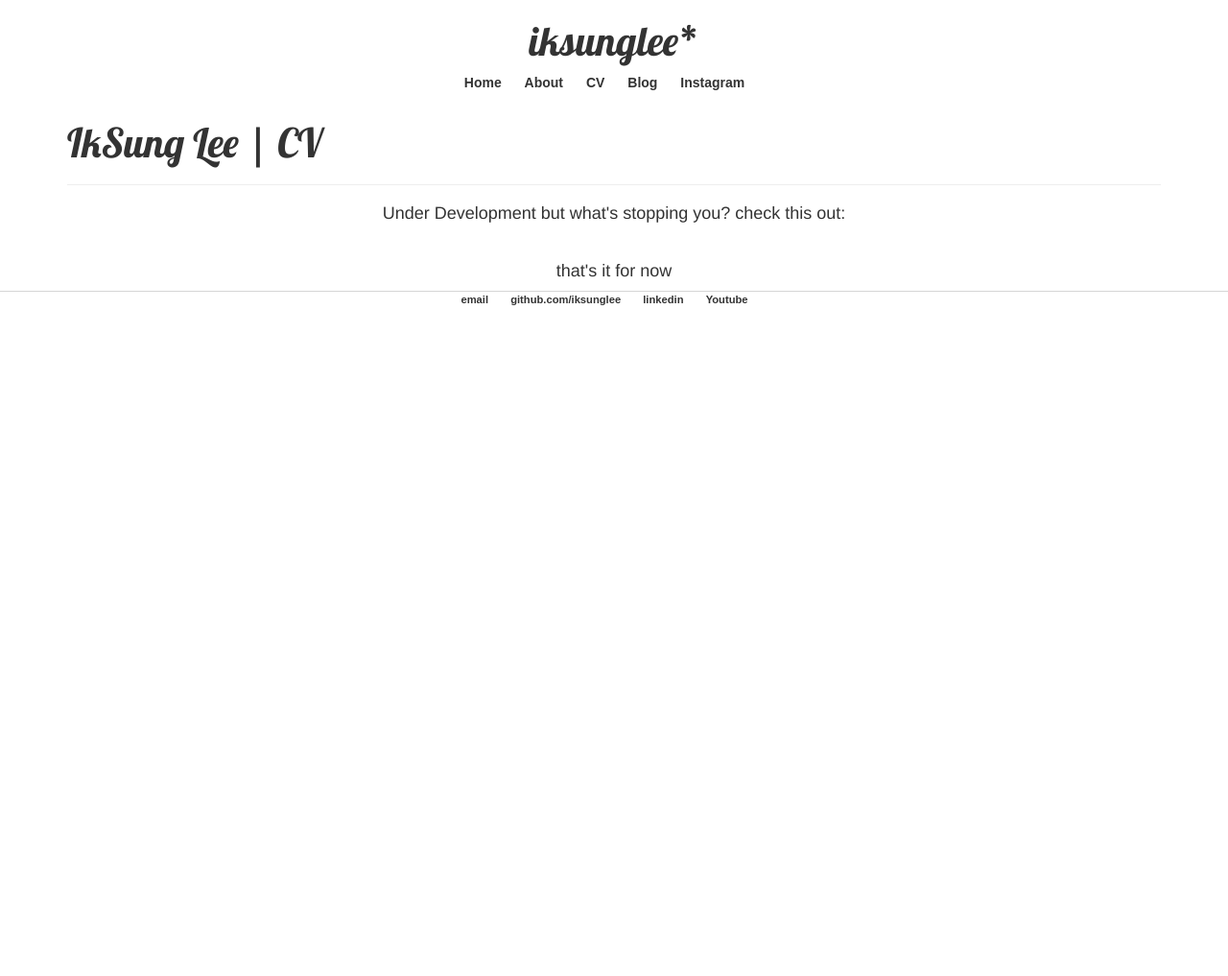
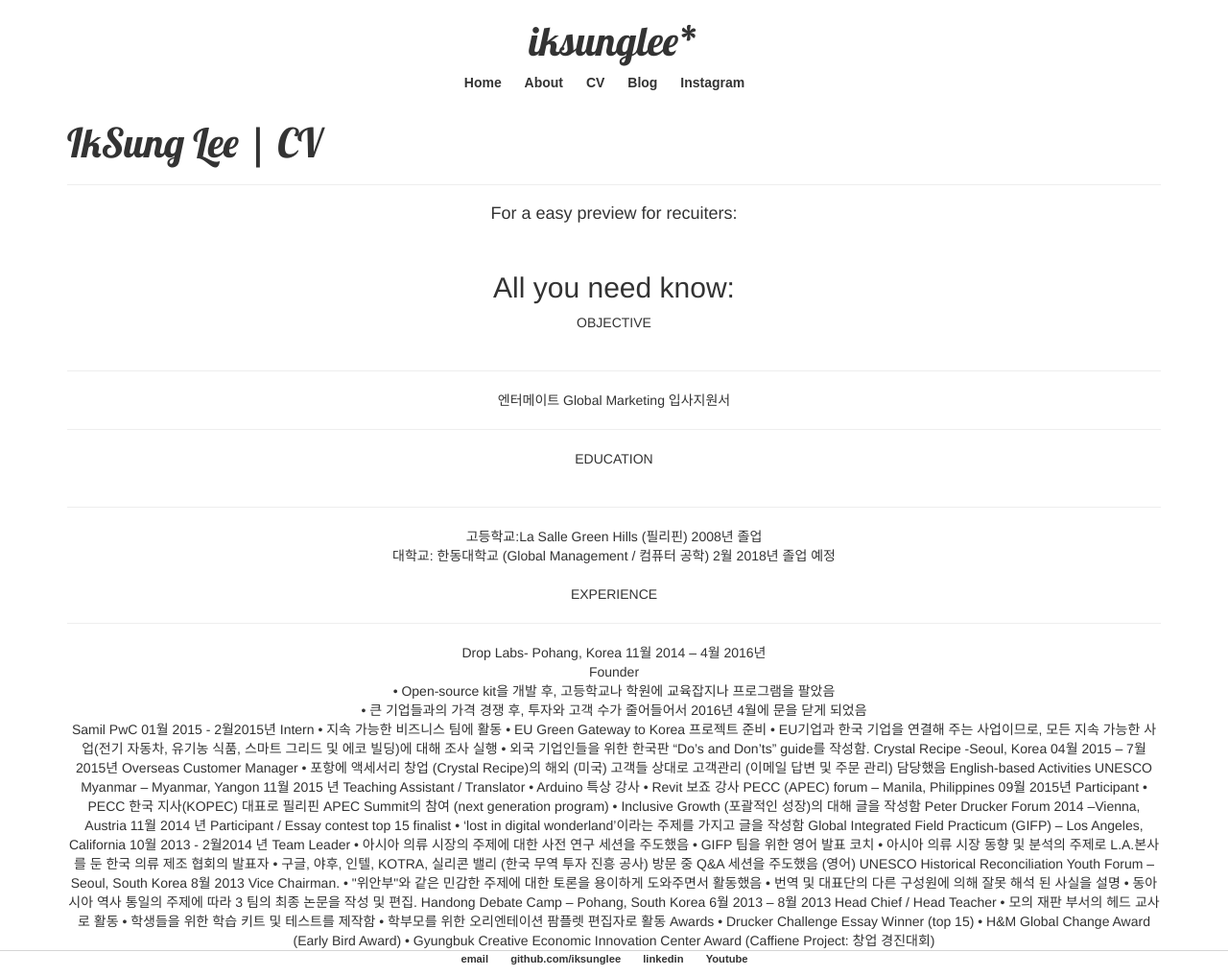
Before and after one commit to iksunglee/iksunglee.github.io, a Jekyll site: the page built from cv/index.html, in a window 1280 px wide. Shown: the whole page at 96% size. Built offline with Jekyll 4.4.1, drawn with Linux system fonts in a browser that asks for light colours; nearby versions of some CDN libraries; comment, search, counter and statistics services are not loaded; before the commit the page ends 900 px from its top, so only the background shows below that.

Commit message:
Update index.html
tempo testing

```diff
--- a/cv/index.html
+++ b/cv/index.html
@@ -3,13 +3,91 @@ layout: default
 title: IkSung Lee | CV
 ---
 <div class="blurb">
+
       <h1>{{ page.title }}</h1>
+
       <hr>
       <center>
-      <h4> Under Development but what's stopping you? check this out: </h4>
-            <script src="//platform.linkedin.com/in.js" type="text/javascript"></script>
-<script type="IN/MemberProfile" data-id="https://www.linkedin.com/in/iksunglee" data-format="hover" data-related="false" data-text="익성 이"></script>
+
+       <h4> For a easy preview for recuiters: </h4> <script src="//platform.linkedin.com/in.js" type="text/javascript"></script>
+       <script type="IN/MemberProfile" data-id="https://www.linkedin.com/in/iksunglee" data-format="hover" data-related="false" data-text="익성 이"></script>
+
       <br>
-            <h4> that's it for now </h4>
+            <h2> All you need know: </h2>
+
+<center>OBJECTIVE </center> <br>
+<hr>
+엔터메이트 Global Marketing 입사지원서 <br>
+<hr>
+<center>EDUCATION</center><br>
+<hr>
+고등학교:La Salle Green Hills (필리핀) 								     2008년 졸업 <br>
+대학교: 한동대학교 (Global Management / 컴퓨터 공학) 		                                   2월 2018년 졸업 예정<br>
+<br>
+EXPERIENCE<br>
+<hr>
+
+Drop Labs- Pohang, Korea							         11월 2014 – 4월 2016년<br>
+Founder<br>
+•	Open-source kit을 개발 후, 고등학교나 학원에 교육잡지나 프로그램을 팔았음 <br>
+•	큰 기업들과의 가격 경쟁 후, 투자와 고객 수가 줄어들어서 2016년 4월에 문을 닫게 되었음 <br>
+Samil PwC 									         01월 2015 - 2월2015년
+Intern
+•	지속 가능한 비즈니스 팀에 활동
+•	EU Green Gateway to Korea 프로젝트 준비
+•	EU기업과 한국 기업을 연결해 주는 사업이므로, 모든 지속 가능한 사업(전기 자동차, 유기농 식품, 스마트 그리드 및 에코 빌딩)에 대해 조사 실행
+•	외국 기업인들을 위한 한국판 “Do’s and Don’ts” guide를 작성함.
+
+Crystal Recipe -Seoul, Korea							        04월 2015 – 7월 2015년
+Overseas Customer Manager
+•	포항에 액세서리 창업 (Crystal Recipe)의 해외 (미국) 고객들 상대로 고객관리 (이메일 답변 및 주문 관리) 담당했음
+
+
+English-based Activities
+
+
+UNESCO Myanmar – Myanmar, Yangon								   11월 2015 년
+Teaching Assistant / Translator
+•	Arduino 특상 강사
+•	Revit 보죠 강사
+PECC (APEC) forum – Manila, Philippines							    09월 2015년
+Participant
+•	PECC 한국 지사(KOPEC) 대표로 필리핀 APEC Summit의 참여 (next generation program)
+•	Inclusive Growth (포괄적인 성장)의 대해 글을 작성함
+Peter Drucker Forum 2014 –Vienna, Austria							   11월 2014 년
+Participant / Essay contest top 15 finalist
+•	‘lost in digital wonderland’이라는 주제를 가지고 글을 작성함
+Global Integrated Field Practicum (GIFP) – Los Angeles, California                              10월 2013 - 2월2014 년
+Team Leader
+•	아시아 의류 시장의 주제에 대한 사전 연구 세션을 주도했음
+•	GIFP 팀을 위한 영어 발표 코치
+•	아시아 의류 시장 동향 및 분석의 주제로 L.A.본사를 둔 한국 의류 제조 협회의 발표자
+•	구글, 야후, 인텔, KOTRA, 실리콘 밸리 (한국 무역 투자 진흥 공사) 방문 중 Q&A 세션을 주도했음 (영어)
+UNESCO Historical Reconciliation Youth Forum – Seoul, South Korea		                	       8월 2013
+Vice Chairman.
+•	"위안부"와 같은 민감한 주제에 대한 토론을 용이하게 도와주면서 활동했음
+•	번역 및 대표단의 다른 구성원에 의해 잘못 해석 된 사실을 설명
+•	동아시아 역사 통일의 주제에 따라 3 팀의 최종 논문을 작성 및 편집.
+Handong Debate Camp – Pohang, South Korea   			              	 6월 2013 – 8월 2013
+Head Chief / Head Teacher
+•	모의 재판 부서의 헤드 교사로 활동
+•	학생들을 위한 학습 키트 및 테스트를 제작함
+•	학부모를 위한 오리엔테이션 팜플렛 편집자로 활동
+
+
+
+
+Awards
+
+•	Drucker Challenge Essay Winner (top 15)
+•	H&M Global Change Award (Early Bird Award)
+•	Gyungbuk Creative Economic Innovation Center Award (Caffiene Project: 창업 경진대회)
+
+
+
+
+
       </center>
-</div><!-- /.blurb -->
+</div>
+
+<!-- /.blurb -->
```
